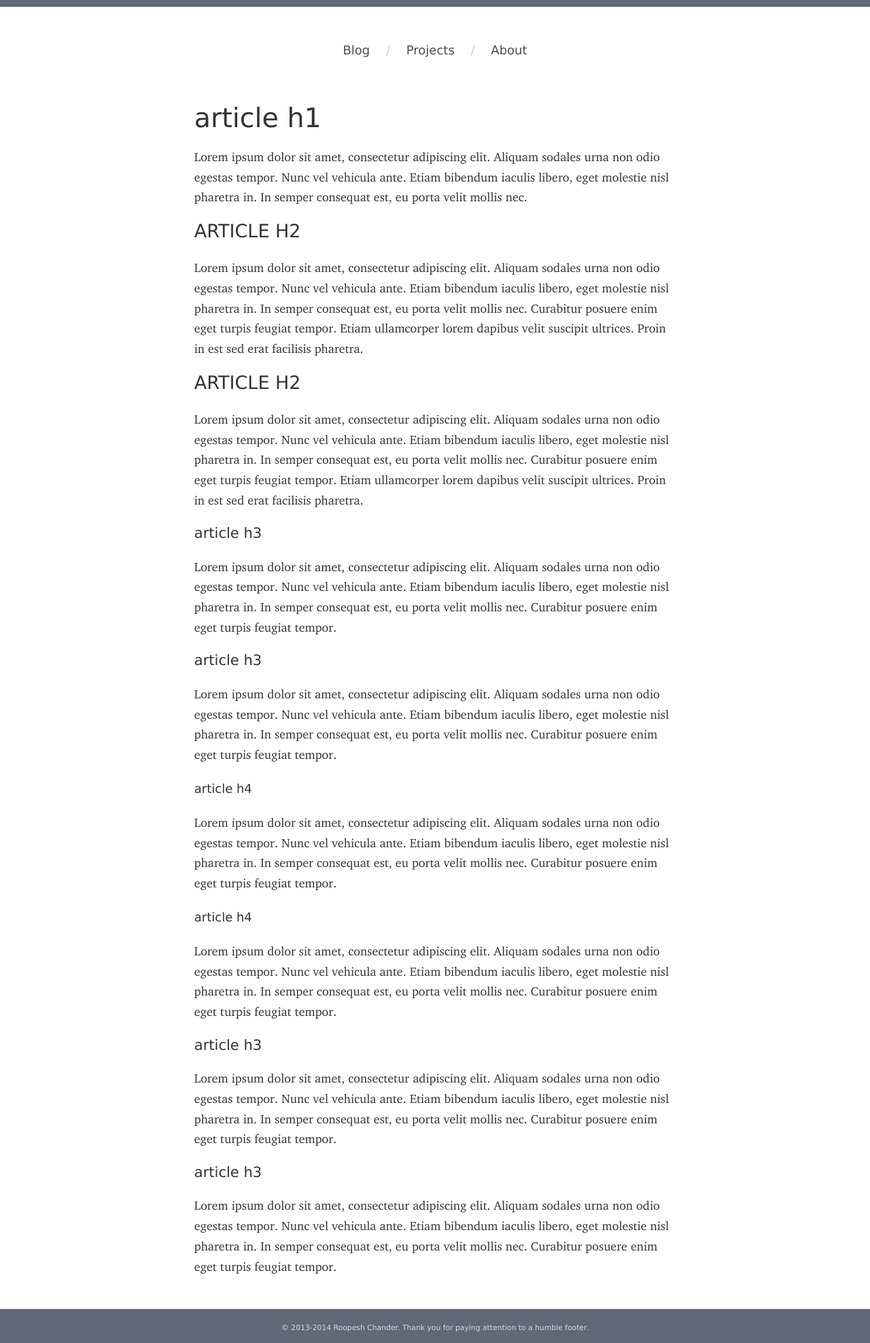
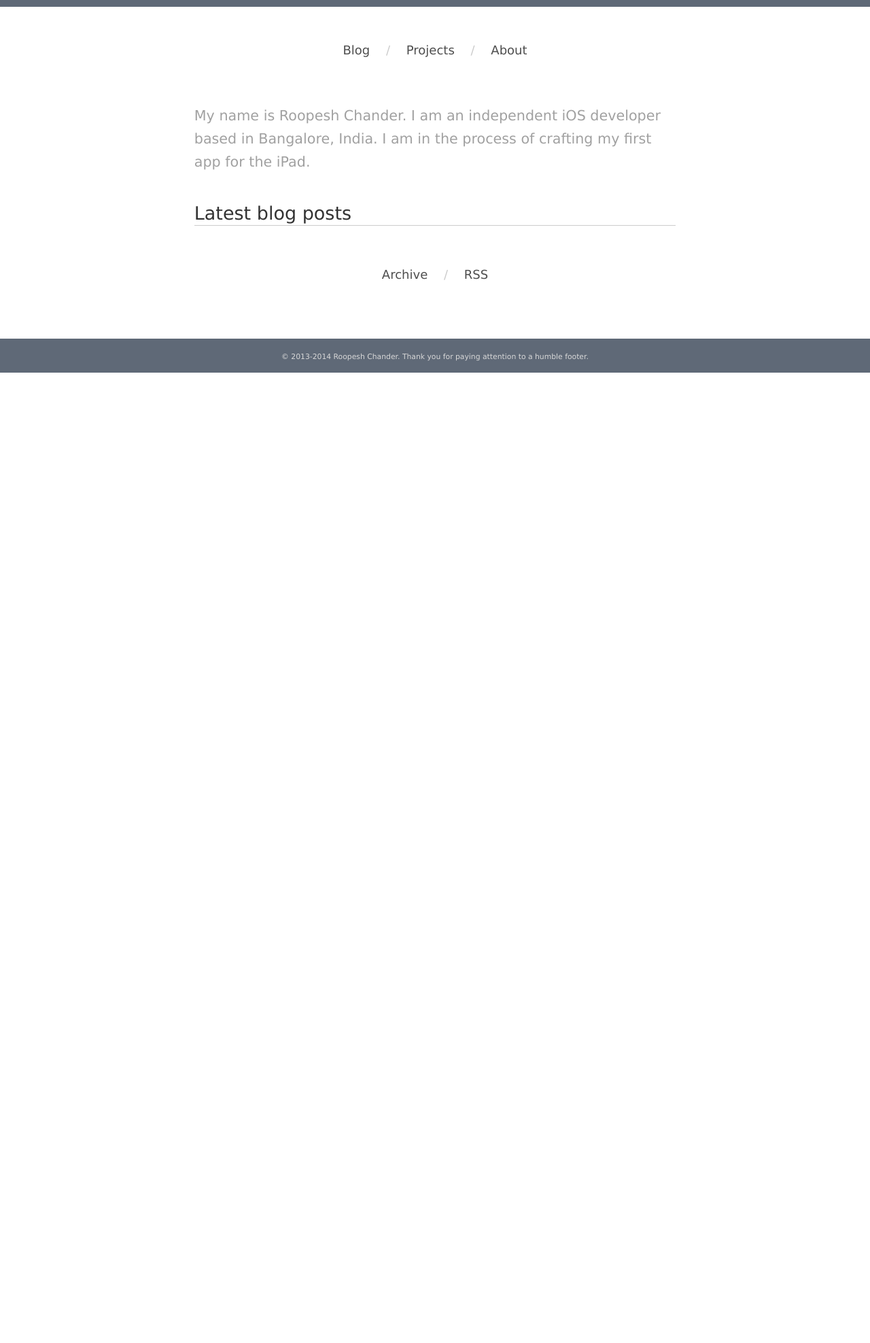
Before and after one commit to roop/roop.github.io, a Jekyll site: the page built from index.md, in a window 1280 px wide. Shown: the whole page at 68% size. Built offline with Jekyll 4.4.1, drawn with Linux system fonts in a browser that asks for light colours; some web fonts are replaced; after the commit the page ends 900 px from its top, so only the background shows below that.

Commit message:
Structure and styling for post index pages

```diff
--- /dev/null
+++ b/_includes/blog-nav.html
@@ -0,0 +1,9 @@
+<header class="blog-nav">
+    <nav>
+        <ul>
+            <li><a href="#">Archive</a></li>
+            <li class="nav-separator">/</li>
+            <li><a href="#">RSS</a></li>
+        </ul>
+    </nav>
+</header>
--- /dev/null
+++ b/_includes/roop-intro.html
@@ -0,0 +1,3 @@
+My name is Roopesh Chander. I am an independent
+iOS developer based in Bangalore, India. I am in
+the process of crafting my first app for the iPad.
--- a/_layouts/default.html
+++ b/_layouts/default.html
@@ -40,15 +40,7 @@
         </div> <!-- #main-container -->
 
         {% if page.categories contains 'posts' %}
-            <header class="blog-nav">
-                <nav>
-                    <ul>
-                        <li><a href="#">Archive</a></li>
-                        <li class="nav-separator">/</li>
-                        <li><a href="#">RSS</a></li>
-                    </ul>
-                </nav>
-            </header>
+        {% include blog-nav.html %}
         {% endif %}
 
         <div class="site-footer-container">
--- a/css/main.scss
+++ b/css/main.scss
@@ -336,6 +336,65 @@
     }
 }
 
+
+/* ====================
+   Post index page
+   ==================== */
+
+.post-index-container {
+    margin-bottom: 3em;
+}
+
+aside.roop-intro {
+    font-family: $header_fonts;
+    font-weight: 300;
+    font-size: 115%;
+    color: lighten($content_light_gray, 20%);
+    margin: 1.5em 0 2em 0;
+}
+
+.post-index-header {
+    h1 {
+        font-size: 1.5em;
+        font-weight: 500;
+        color: $content_dark_gray;
+        margin: 0 0 2em 0;
+        border-bottom: 1px solid $line_gray;
+    }
+    h2 {
+        font-size: 1.8em;
+        font-weight: 300;
+        color: $content_dark_gray;
+        margin: 2em 0 0 0;
+        border-bottom: 1px solid $line_gray;
+    }
+}
+
+.post-index {
+    color: $content_dark_gray;
+
+    h1 {
+        font-size: 1.2em;
+        font-weight: 500;
+        color: $headline_gray;
+        margin-bottom: 0;
+    }
+
+    a, a:visited {
+        color: inherit;
+        text-decoration: none;
+    }
+
+    a:hover {
+        color: $link_blue;
+        text-decoration: none;
+    }
+
+    p {
+        margin-top: 0.5em;
+    }
+}
+
 /* ==========================================================================
    Media Queries
    ========================================================================== */
@@ -347,7 +406,7 @@
         max-width: 48em;
     }
 
-    .main article {
+    .main article, .post-index-container {
         margin: 1em auto 0 auto;
         width: 82%;
     }
--- a/index.md
+++ b/index.md
@@ -1,24 +1,24 @@
 ---
 layout: default
+permalink: /index.html
+title: "Latest blog posts"
 ---
 
-<article>
-    <h1>article h1</h1>
-    <p>Lorem ipsum dolor sit amet, consectetur adipiscing elit. Aliquam sodales urna non odio egestas tempor. Nunc vel vehicula ante. Etiam bibendum iaculis libero, eget molestie nisl pharetra in. In semper consequat est, eu porta velit mollis nec.</p>
-    <h2>article h2</h2>
-    <p>Lorem ipsum dolor sit amet, consectetur adipiscing elit. Aliquam sodales urna non odio egestas tempor. Nunc vel vehicula ante. Etiam bibendum iaculis libero, eget molestie nisl pharetra in. In semper consequat est, eu porta velit mollis nec. Curabitur posuere enim eget turpis feugiat tempor. Etiam ullamcorper lorem dapibus velit suscipit ultrices. Proin in est sed erat facilisis pharetra.</p>
-    <h2>article h2</h2>
-    <p>Lorem ipsum dolor sit amet, consectetur adipiscing elit. Aliquam sodales urna non odio egestas tempor. Nunc vel vehicula ante. Etiam bibendum iaculis libero, eget molestie nisl pharetra in. In semper consequat est, eu porta velit mollis nec. Curabitur posuere enim eget turpis feugiat tempor. Etiam ullamcorper lorem dapibus velit suscipit ultrices. Proin in est sed erat facilisis pharetra.</p>
-    <h3>article h3</h3>
-    <p>Lorem ipsum dolor sit amet, consectetur adipiscing elit. Aliquam sodales urna non odio egestas tempor. Nunc vel vehicula ante. Etiam bibendum iaculis libero, eget molestie nisl pharetra in. In semper consequat est, eu porta velit mollis nec. Curabitur posuere enim eget turpis feugiat tempor.</p>
-    <h3>article h3</h3>
-    <p>Lorem ipsum dolor sit amet, consectetur adipiscing elit. Aliquam sodales urna non odio egestas tempor. Nunc vel vehicula ante. Etiam bibendum iaculis libero, eget molestie nisl pharetra in. In semper consequat est, eu porta velit mollis nec. Curabitur posuere enim eget turpis feugiat tempor.</p>
-    <h4>article h4</h4>
-    <p>Lorem ipsum dolor sit amet, consectetur adipiscing elit. Aliquam sodales urna non odio egestas tempor. Nunc vel vehicula ante. Etiam bibendum iaculis libero, eget molestie nisl pharetra in. In semper consequat est, eu porta velit mollis nec. Curabitur posuere enim eget turpis feugiat tempor.</p>
-    <h4>article h4</h4>
-    <p>Lorem ipsum dolor sit amet, consectetur adipiscing elit. Aliquam sodales urna non odio egestas tempor. Nunc vel vehicula ante. Etiam bibendum iaculis libero, eget molestie nisl pharetra in. In semper consequat est, eu porta velit mollis nec. Curabitur posuere enim eget turpis feugiat tempor.</p>
-    <h3>article h3</h3>
-    <p>Lorem ipsum dolor sit amet, consectetur adipiscing elit. Aliquam sodales urna non odio egestas tempor. Nunc vel vehicula ante. Etiam bibendum iaculis libero, eget molestie nisl pharetra in. In semper consequat est, eu porta velit mollis nec. Curabitur posuere enim eget turpis feugiat tempor.</p>
-    <h3>article h3</h3>
-    <p>Lorem ipsum dolor sit amet, consectetur adipiscing elit. Aliquam sodales urna non odio egestas tempor. Nunc vel vehicula ante. Etiam bibendum iaculis libero, eget molestie nisl pharetra in. In semper consequat est, eu porta velit mollis nec. Curabitur posuere enim eget turpis feugiat tempor.</p>
-</article>
+<div class="post-index-container">
+
+  <aside class="roop-intro">
+  <p>{% include roop-intro.html %}</p>
+  </aside>
+
+  <header class="post-index-header"><h1>{{ page.title }}</h1></header>
+
+  {% for post in site.categories.posts limit:3 %}
+  <div class="post-index">
+    {% include post-summary.html %}
+    <hr />
+  </div>
+  {% endfor %}
+
+</div>
+
+{% include blog-nav.html %}
```
Also changed, not shown: _includes/post-summary.html (added, +7 -0 lines), archive.md (added, +32 -0 lines).
